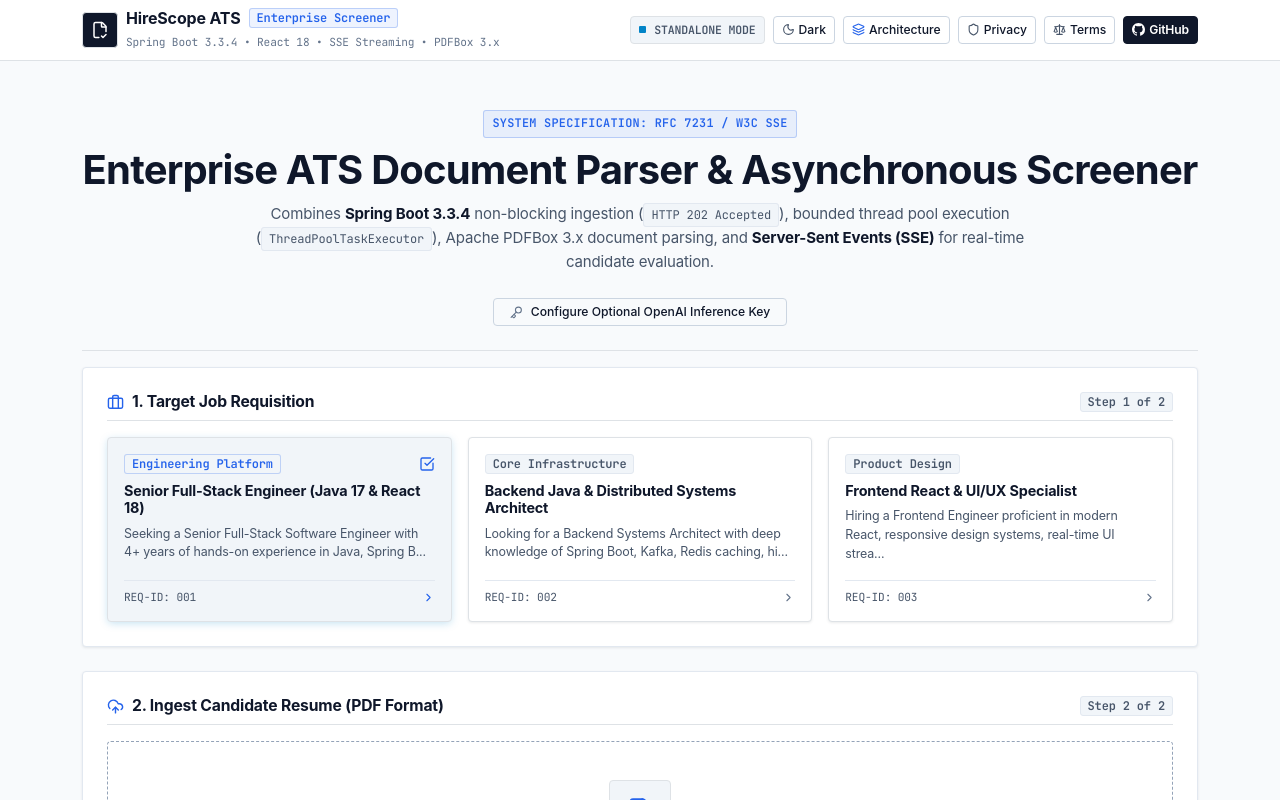
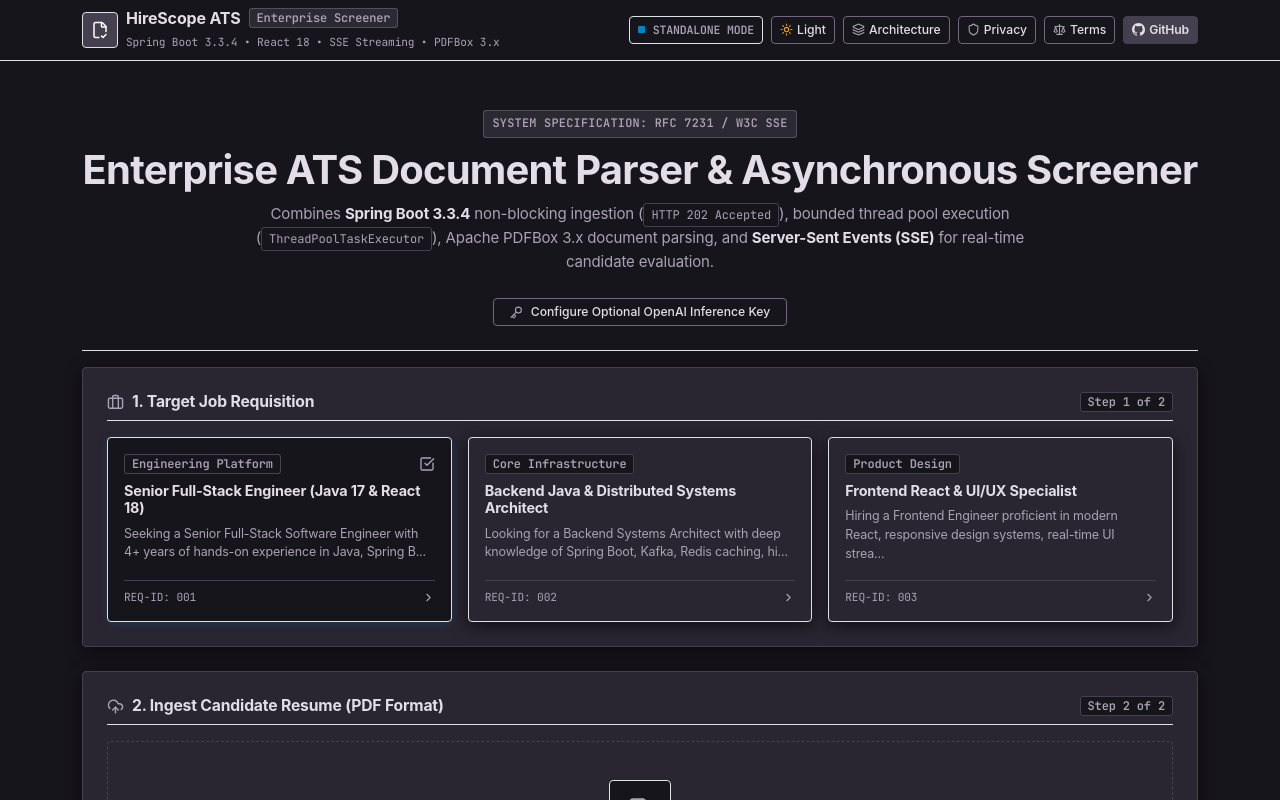
Before and after one commit to ganesh-badar/ai-resume-screener-ats, a React (Vite) app in the folder frontend/: page / in a window 1280 px wide. Shown: the top 800 px of the page. Built offline with nearby package versions, Linux system fonts and the light colour scheme; no server answers.

Commit message:
feat(theme): make obsidian velvet palette default on root mount and unify action buttons

```diff
--- a/frontend/index.html
+++ b/frontend/index.html
@@ -1,5 +1,5 @@
 <!doctype html>
-<html lang="en">
+<html lang="en" data-theme="dark">
   <head>
     <meta charset="UTF-8" />
     <link rel="icon" type="image/svg+xml" href="./favicon.svg" />
--- a/frontend/src/App.jsx
+++ b/frontend/src/App.jsx
@@ -32,7 +32,7 @@
 
   // Theme Management (Light vs Dark)
   const [theme, setTheme] = useState(() => {
-    return localStorage.getItem('hirescope_theme') || 'light';
+    return localStorage.getItem('hirescope_theme') || 'dark';
   });
 
   useEffect(() => {
--- a/frontend/src/index.css
+++ b/frontend/src/index.css
@@ -1,59 +1,7 @@
-:root {
-  /* ========================================================
-     LIGHT MODE: Obsidian Precision — Light Variant
-     ======================================================== */
-  --bg-primary: #F8FAFC;
-  --bg-nav: #FFFFFF;
-  --bg-card: #FFFFFF;
-  --bg-subtle: #F1F5F9;
-  --bg-inset: #E2E8F0;
-  --border-color: #E2E8F0;
-  --border-subtle: #CBD5E1;
-  --border-strong: #94A3B8;
-
-  --text-primary: #0F172A;
-  --text-nav: #334155;
-  --text-secondary: #475569;
-  --text-muted: #64748B;
-
-  /* Precision Cobalt Accent */
-  --brand-primary: #2563EB;
-  --brand-primary-hover: #1D4ED8;
-  --brand-navy: #0F172A;
-  --brand-navy-hover: #1E293B;
-  --brand-subtle: rgba(37, 99, 235, 0.08);
-  --brand-border: rgba(37, 99, 235, 0.25);
-
-  --card-shadow: 0 1px 3px 0 rgba(15, 23, 42, 0.08), 0 1px 2px -1px rgba(15, 23, 42, 0.04);
-  --card-shadow-hover: 0 4px 12px -2px rgba(15, 23, 42, 0.12);
-
-  --dropzone-bg: #FFFFFF;
-  --dropzone-border: #94A3B8;
-  --input-bg: #FFFFFF;
-  --input-border: #CBD5E1;
-
-  --modal-bg: #FFFFFF;
-  --modal-header-bg: #F8FAFC;
-  --modal-backdrop: rgba(15, 23, 42, 0.75);
-  --btn-close-filter: none;
-
-  --code-bg-warn: #FEF3C7;
-  --code-text-warn: #92400E;
-  --code-bg-info: #E0F2FE;
-  --code-text-info: #0369A1;
-  --code-bg-accent: #F1F5F9;
-  --code-text-accent: #0F172A;
-  --code-bg-success: #DCFCE7;
-  --code-text-success: #166534;
-
-  --status-emerald: #10B981;
-  --status-amber: #D97706;
-  --status-rose: #DC2626;
-}
-
+:root,
 [data-theme="dark"] {
   /* ========================================================
-     DARK MODE: Obsidian Velvet (#17151C → #E2DDE7 ramp)
+     DEFAULT THEME: Obsidian Velvet (#17151C → #E2DDE7 ramp)
      ======================================================== */
   --bg-primary: #17151C;
   --bg-nav: #17151C;
@@ -67,15 +15,22 @@
   --text-primary: #E2DDE7;
   --text-nav: #AAA2B3;
   --text-secondary: #AAA2B3;
-  --text-muted: #716879;
+  --text-muted: #AAA2B3;
 
-  /* Accent & Surfaces */
-  --brand-primary: #2563EB;
-  --brand-primary-hover: #60A5FA;
-  --brand-navy: #292531;
-  --brand-navy-hover: #45404F;
-  --brand-subtle: rgba(37, 99, 235, 0.12);
-  --brand-border: rgba(37, 99, 235, 0.32);
+  /* Accent & Action Tokens (Obsidian Velvet ramp) */
+  --brand-primary: #AAA2B3;
+  --brand-primary-hover: #E2DDE7;
+  --brand-navy: #45404F;
+  --brand-navy-hover: #716879;
+  --brand-subtle: rgba(170, 162, 179, 0.14);
+  --brand-border: rgba(170, 162, 179, 0.32);
+
+  --btn-action-bg: #AAA2B3;
+  --btn-action-text: #17151C;
+  --btn-action-hover: #E2DDE7;
+  --btn-solid-bg: #45404F;
+  --btn-solid-text: #E2DDE7;
+  --btn-solid-hover: #716879;
 
   --card-shadow: 0 4px 16px 0 rgba(0, 0, 0, 0.6);
   --card-shadow-hover: 0 8px 24px 0 rgba(0, 0, 0, 0.75);
@@ -92,16 +47,75 @@
 
   --code-bg-warn: rgba(217, 119, 6, 0.15);
   --code-text-warn: #FCD34D;
-  --code-bg-info: rgba(37, 99, 235, 0.12);
-  --code-text-info: #93BBFD;
+  --code-bg-info: rgba(170, 162, 179, 0.12);
+  --code-text-info: #E2DDE7;
   --code-bg-accent: rgba(255, 255, 255, 0.08);
-  --code-text-accent: #E2E8F0;
+  --code-text-accent: #E2DDE7;
   --code-bg-success: rgba(16, 185, 129, 0.15);
   --code-text-success: #6EE7B7;
 
   --status-emerald: #34D399;
   --status-amber: #FBBF24;
   --status-rose: #F87171;
+}
+
+[data-theme="light"] {
+  /* ========================================================
+     LIGHT MODE VARIANT
+     ======================================================== */
+  --bg-primary: #F8FAFC;
+  --bg-nav: #FFFFFF;
+  --bg-card: #FFFFFF;
+  --bg-subtle: #F1F5F9;
+  --bg-inset: #E2E8F0;
+  --border-color: #E2E8F0;
+  --border-subtle: #CBD5E1;
+  --border-strong: #94A3B8;
+
+  --text-primary: #17151C;
+  --text-nav: #292531;
+  --text-secondary: #45404F;
+  --text-muted: #716879;
+
+  --brand-primary: #45404F;
+  --brand-primary-hover: #292531;
+  --brand-navy: #17151C;
+  --brand-navy-hover: #292531;
+  --brand-subtle: rgba(69, 64, 79, 0.08);
+  --brand-border: rgba(69, 64, 79, 0.25);
+
+  --btn-action-bg: #292531;
+  --btn-action-text: #E2DDE7;
+  --btn-action-hover: #17151C;
+  --btn-solid-bg: #45404F;
+  --btn-solid-text: #E2DDE7;
+  --btn-solid-hover: #292531;
+
+  --card-shadow: 0 1px 3px 0 rgba(23, 21, 28, 0.08);
+  --card-shadow-hover: 0 4px 12px -2px rgba(23, 21, 28, 0.12);
+
+  --dropzone-bg: #FFFFFF;
+  --dropzone-border: #CBD5E1;
+  --input-bg: #FFFFFF;
+  --input-border: #CBD5E1;
+
+  --modal-bg: #FFFFFF;
+  --modal-header-bg: #F8FAFC;
+  --modal-backdrop: rgba(23, 21, 28, 0.75);
+  --btn-close-filter: none;
+
+  --code-bg-warn: #FEF3C7;
+  --code-text-warn: #92400E;
+  --code-bg-info: #EDE9FE;
+  --code-text-info: #45404F;
+  --code-bg-accent: #F1F5F9;
+  --code-text-accent: #17151C;
+  --code-bg-success: #DCFCE7;
+  --code-text-success: #166534;
+
+  --status-emerald: #10B981;
+  --status-amber: #D97706;
+  --status-rose: #DC2626;
 }
 
 body {
@@ -185,9 +199,9 @@
    SOLID BUTTONS (4px radius, no gradients, no pills)
    ======================================================== */
 .btn-brand-solid {
-  background: var(--brand-navy);
-  color: #FFFFFF !important;
-  border: 1px solid var(--brand-navy);
+  background: var(--btn-solid-bg, var(--brand-navy));
+  color: var(--btn-solid-text, #E2DDE7) !important;
+  border: 1px solid var(--btn-solid-bg, var(--brand-navy));
   border-radius: 4px;
   font-weight: 600;
   padding: 10px 18px;
@@ -196,9 +210,9 @@
 }
 
 .btn-brand-solid:hover {
-  background: var(--brand-navy-hover);
-  border-color: var(--brand-navy-hover);
-  color: #FFFFFF !important;
+  background: var(--btn-solid-hover, var(--brand-navy-hover));
+  border-color: var(--btn-solid-hover, var(--brand-navy-hover));
+  color: var(--btn-solid-text, #E2DDE7) !important;
 }
 
 .btn-brand-solid:disabled {
@@ -207,9 +221,9 @@
 }
 
 .btn-brand-action {
-  background: var(--brand-primary);
-  color: #FFFFFF !important;
-  border: 1px solid var(--brand-primary);
+  background: var(--btn-action-bg, var(--brand-primary));
+  color: var(--btn-action-text, #17151C) !important;
+  border: 1px solid var(--btn-action-bg, var(--brand-primary));
   border-radius: 4px;
   font-weight: 600;
   padding: 12px 20px;
@@ -218,9 +232,9 @@
 }
 
 .btn-brand-action:hover {
-  background: var(--brand-primary-hover);
-  border-color: var(--brand-primary-hover);
-  color: #FFFFFF !important;
+  background: var(--btn-action-hover, var(--brand-primary-hover));
+  border-color: var(--btn-action-hover, var(--brand-primary-hover));
+  color: var(--btn-action-text, #17151C) !important;
 }
 
 .btn-brand-action:disabled {
```
